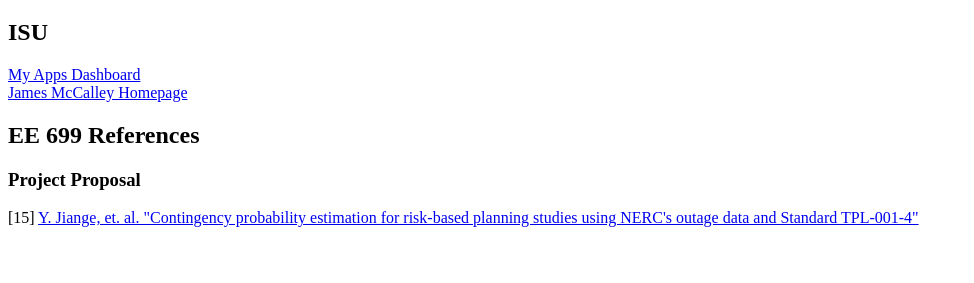
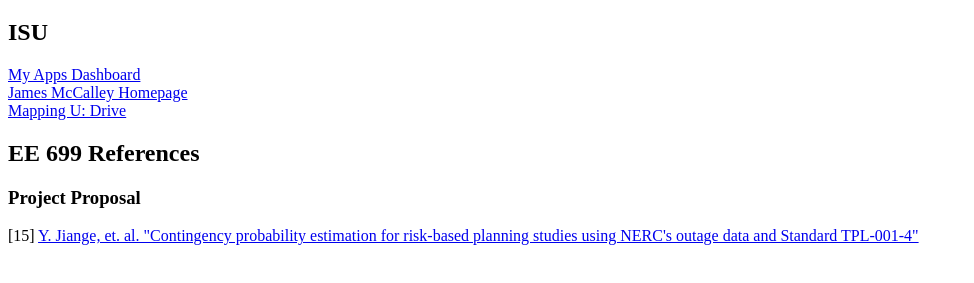
Before and after one commit to egoossen/egoossen.github.io, a plain HTML site: page homepage.html in a window 1280 px wide. Shown: the part 61-344 px from the top of the page, without its empty margins (0-974 px from the left). Drawn offline with Linux system fonts and the light colour scheme.

Commit message:
Added U drive link

```diff
--- a/homepage.html
+++ b/homepage.html
@@ -11,7 +11,8 @@
     <h1>Homepage</h1>
     <h2>ISU</h2>
     <a href="https://iastate.okta.com/app/UserHome">My Apps Dashboard</a><br>
-    <a href="https://home.engineering.iastate.edu/~jdm/">James McCalley Homepage</a>
+    <a href="https://home.engineering.iastate.edu/~jdm/">James McCalley Homepage</a><br>
+    <a href="https://etg.ece.iastate.edu/myfiles-u-drive/">Mapping U: Drive</a>
     <h2>EE 699 References</h2>
     <h3>Project Proposal</h3>
     <p>[15] <a href="https://ieeexplore.ieee.org/stamp/stamp.jsp?tp=&arnumber=9654572&isnumber=9654259">Y. Jiange, et. al. "Contingency probability estimation for risk-based planning studies using NERC's outage data and Standard TPL-001-4"</a></p>
```
